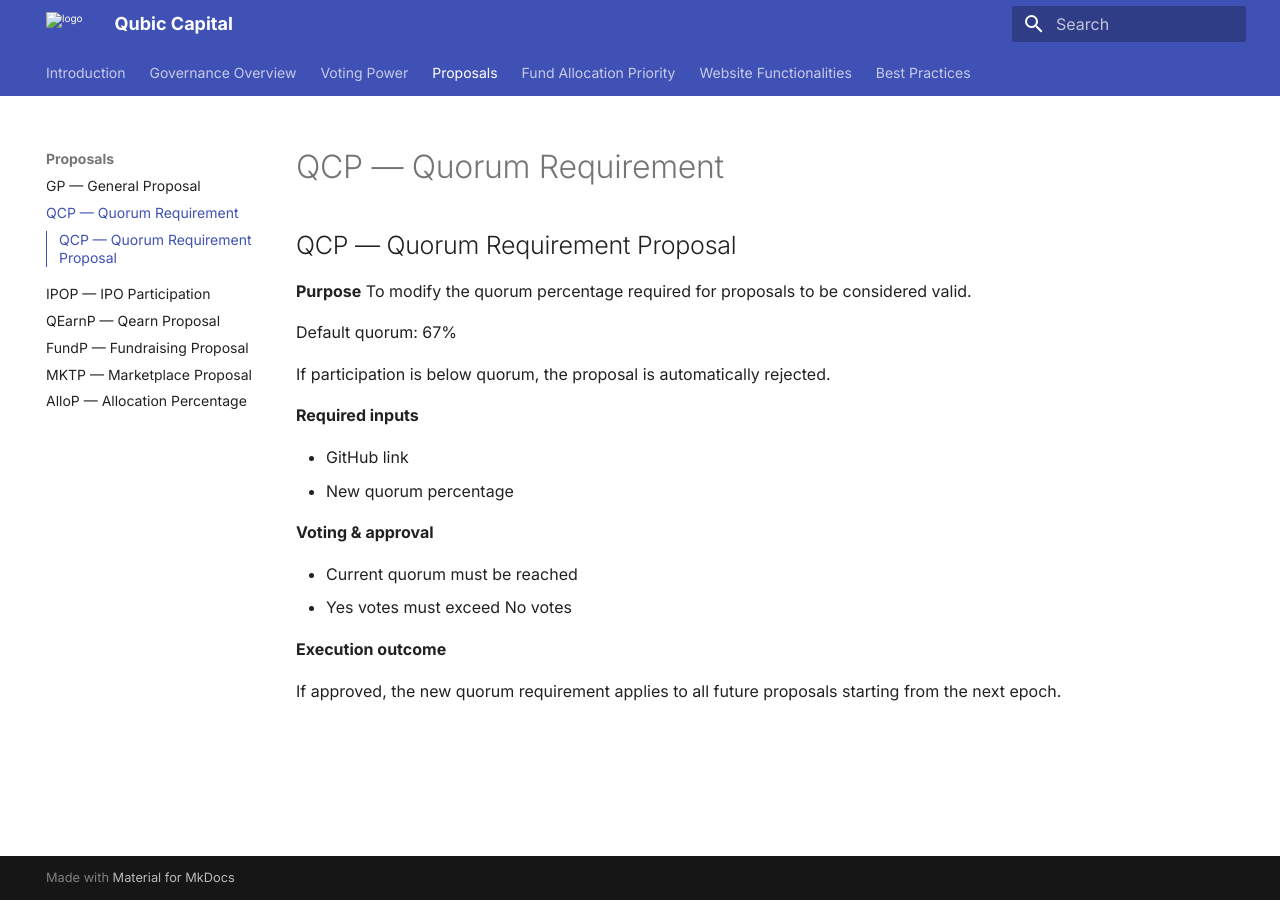
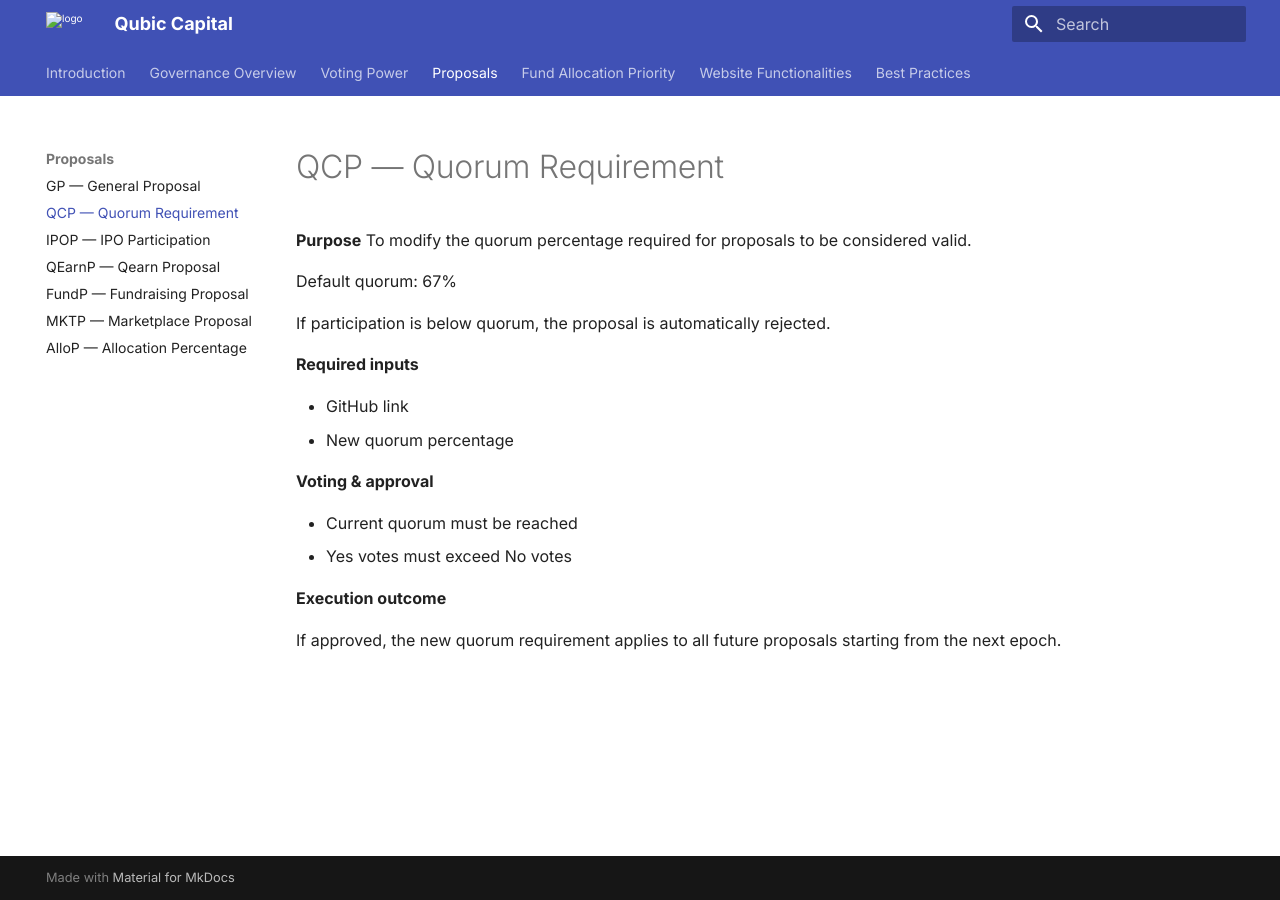
Before and after one commit to HermanToothrot10/qubic-capital-manual, an MkDocs documentation site: the page built from docs/proposals/qcp.md, in a window 1280 px wide. Built offline with MkDocs 1.6.1 and Material for MkDocs 9.7.7, drawn with Linux system fonts in a browser that asks for light colours.

Commit message:
Update qcp.md

```diff
--- a/docs/proposals/qcp.md
+++ b/docs/proposals/qcp.md
@@ -1,5 +1,3 @@
-## QCP — Quorum Requirement Proposal
-
 **Purpose**
 To modify the quorum percentage required for proposals to be considered valid.
 
```
